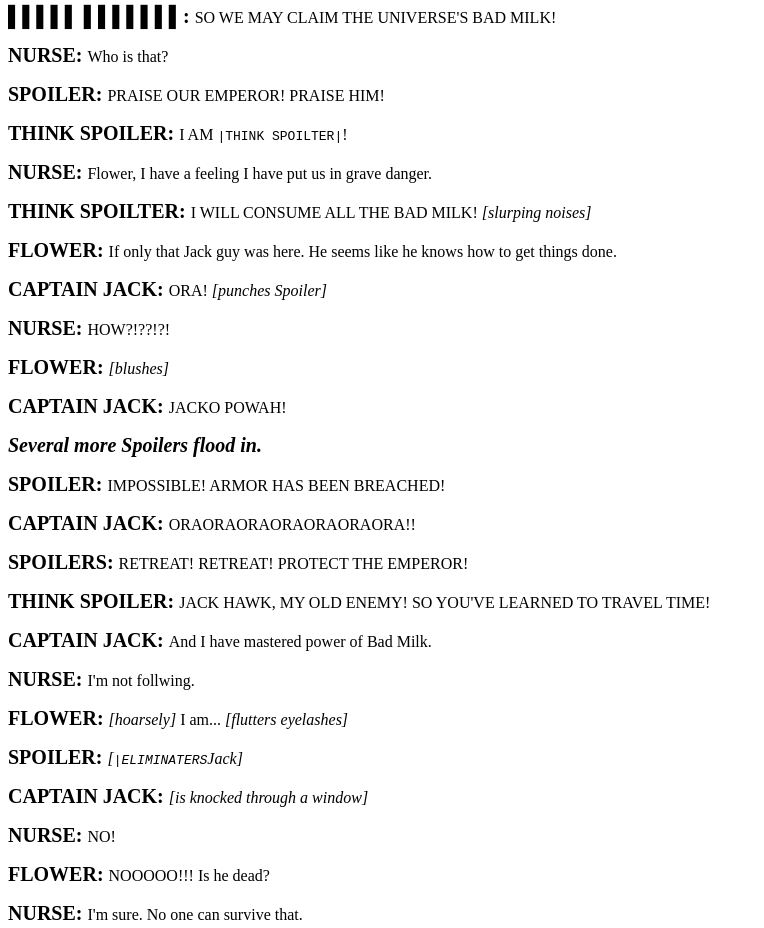
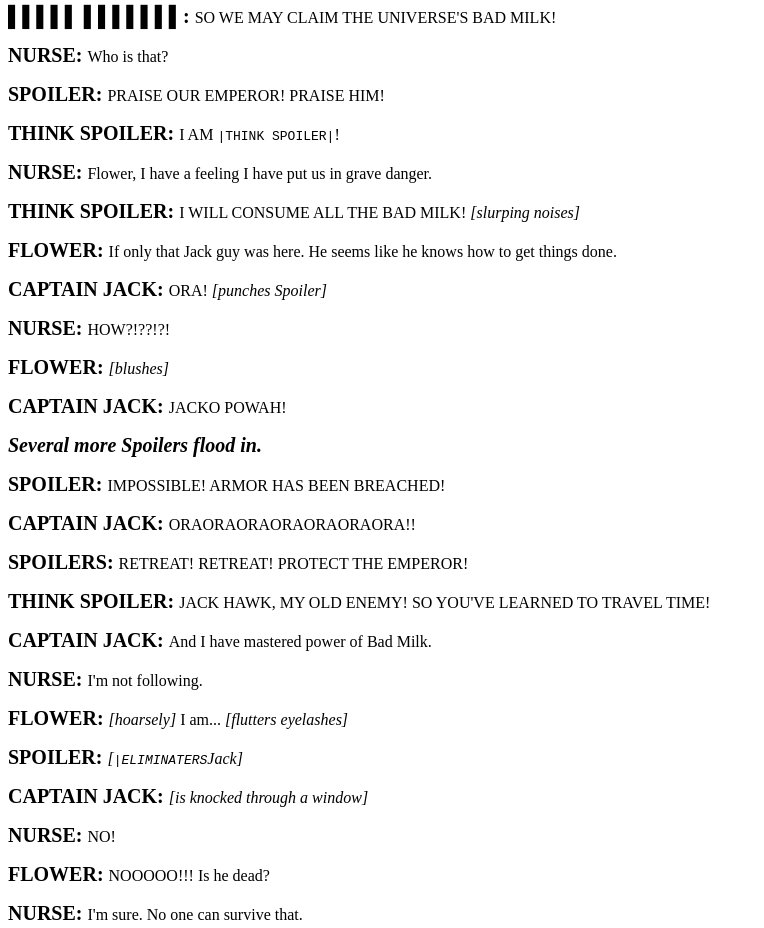
Before and after one commit to idiotsinagarage/Nurse-Whom, a plain HTML site: page seasons/season1/ep2.html in a window 1280 px wide. Shown: the part 4460-5388 px from the top of the page, without its empty margins (0-764 px from the left). Drawn offline with Linux system fonts and the light colour scheme.

Commit message:
note to self - check spelling errors before pushing

```diff
--- a/seasons/season1/ep2.html
+++ b/seasons/season1/ep2.html
@@ -118,9 +118,9 @@
         <p><b>▌▌▌▌▌ ▌▌▌▌▌▌▌: </b>SO WE MAY CLAIM THE UNIVERSE'S BAD MILK!</p>
         <p><b>NURSE: </b>Who is that?</p>
         <p><b>SPOILER: </b>PRAISE OUR EMPEROR! PRAISE HIM!</p>
-        <p><b>THINK SPOILER: </b>I AM <code>|THINK SPOILTER|</code>!</p>
+        <p><b>THINK SPOILER: </b>I AM <code>|THINK SPOILER|</code>!</p>
         <p><b>NURSE: </b>Flower, I have a feeling I have put us in grave danger.</p>
-        <p><b>THINK SPOILTER: </b>I WILL CONSUME ALL THE BAD MILK! <i>[slurping noises]</i></p>
+        <p><b>THINK SPOILER: </b>I WILL CONSUME ALL THE BAD MILK! <i>[slurping noises]</i></p>
         <p><b>FLOWER: </b>If only that Jack guy was here. He seems like he knows how to get things done.</p>
         <p><b>CAPTAIN JACK: </b>ORA! <i>[punches Spoiler]</i></p>
         <p><b>NURSE: </b>HOW?!??!?!</p>
@@ -133,7 +133,7 @@
         <p><b>SPOILERS: </b>RETREAT! RETREAT! PROTECT THE EMPEROR!</p>
         <p><b>THINK SPOILER: </b>JACK HAWK, MY OLD ENEMY! SO YOU'VE LEARNED TO TRAVEL TIME!</p>
         <p><b>CAPTAIN JACK: </b>And I have mastered power of Bad Milk.</p>
-        <p><b>NURSE: </b>I'm not follwing.</p>
+        <p><b>NURSE: </b>I'm not following.</p>
         <p><b>FLOWER: </b><i>[hoarsely]</i> I am... <i>[flutters eyelashes]</i></p>
         <!--Down Horrendous, I tell you.-->
         <p><b>SPOILER: </b><i>[<code>|ELIMINATERS</code>Jack]</i></p>
```
